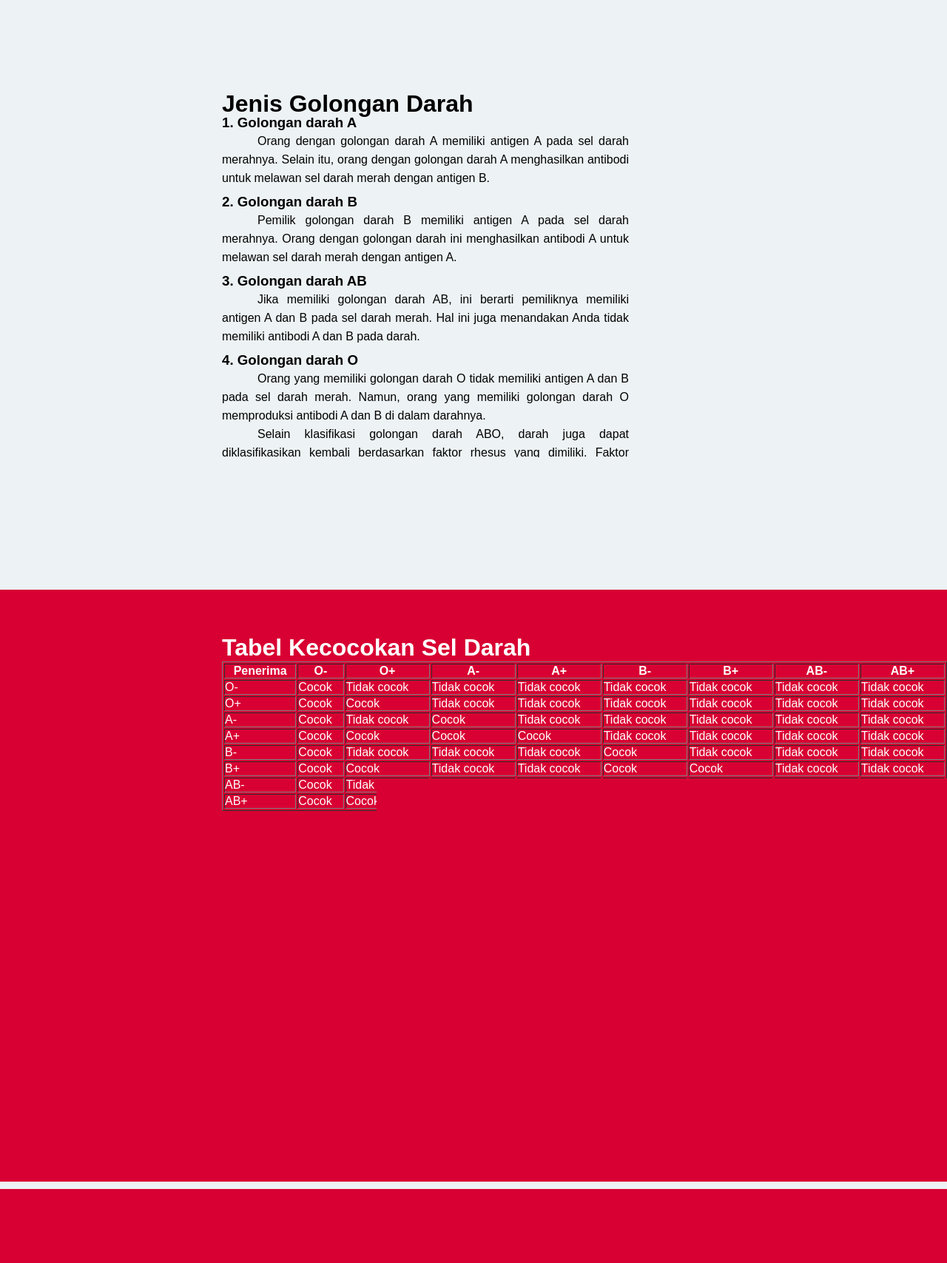
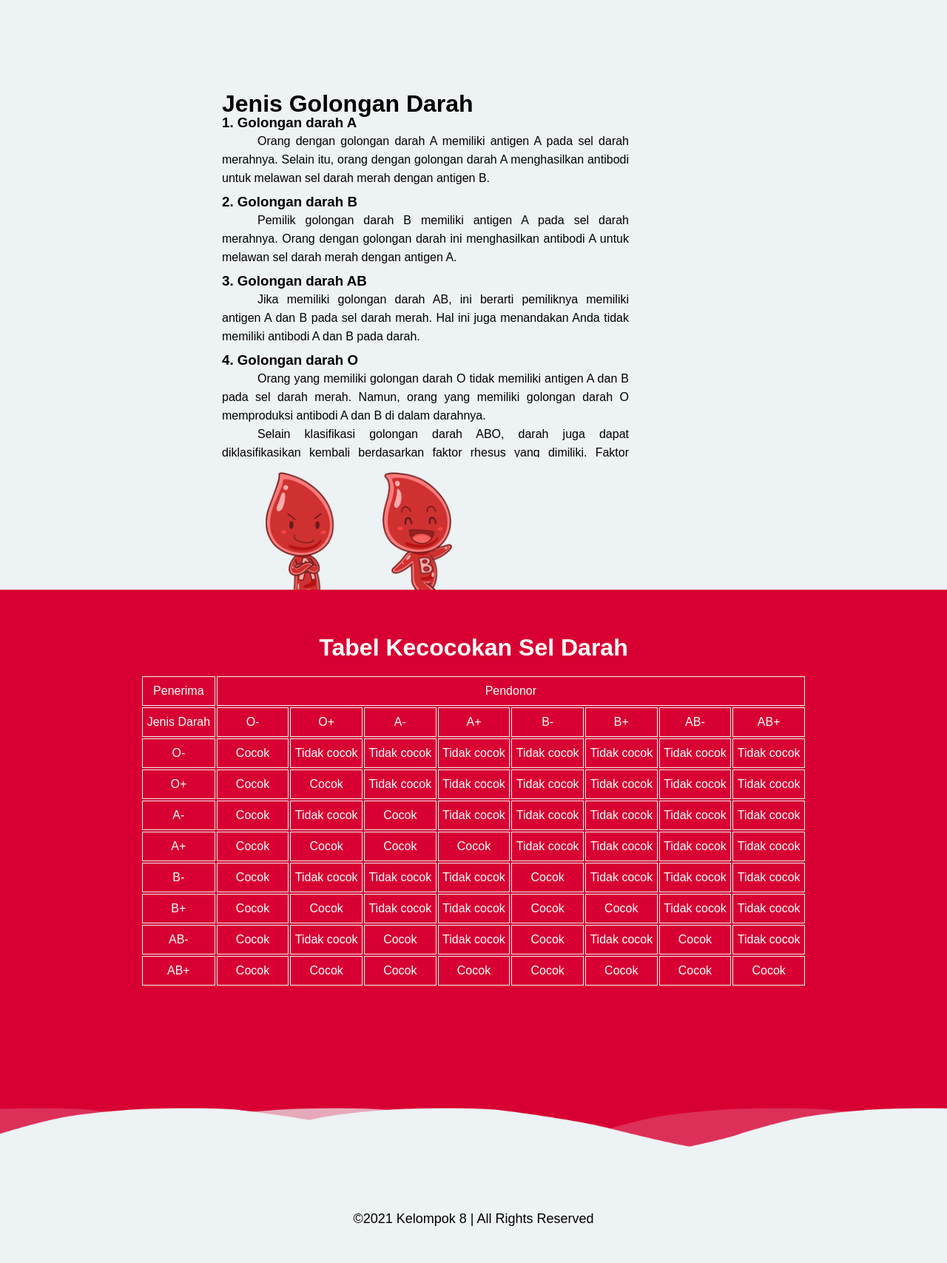
Before and after one commit to gabriellwrnc/Project-Screening-Donor-Darah-HTML-CSS-JS, a PHP site: page /landingpage.php in a window 1280 px wide. Shown: the part 1705-3412 px from the top of the page at 74% size. Before the commit the page ends 3312 px from the top, so only its background shows below. Run offline with PHP 8.4, Linux system fonts and the light colour scheme; the visitor is signed in with stand-in values (Sample User, id 1); data that the repository does not hold is empty; some web fonts are replaced.

Commit message:
Twelfth Commit

```diff
--- a/donordarah/CSS/indexstyle.css
+++ b/donordarah/CSS/indexstyle.css
@@ -116,6 +116,7 @@ button {
   color: #edf2f4;
   background: #8d99ae;
   margin-top: 30px;
+  margin-bottom: 30px;
   margin-left: 130px;
   text-align: center;
   padding: 20px 10px;
@@ -123,6 +124,7 @@ button {
   outline: none;
   border: 3px solid #8d99ae;
   border-radius: 20px;
+  transition: 0.5s;
   cursor: pointer;
 }
 
@@ -136,5 +138,6 @@ button:hover {
   color: #2b2d42;
   font-weight: 600;
   border: 3px solid #edf2f4;
-  box-shadow: 0 20px 60px #edf2f499;
+  box-shadow: 0 0px 60px #edf2f499
+  ,0 0px 30px #edf2f499;
 }
--- a/donordarah/CSS/landingpage.css
+++ b/donordarah/CSS/landingpage.css
@@ -11,6 +11,7 @@
 
 body {
     background: #EDF2F4;
+    height: fit-content;
 }
 
 a{
@@ -337,17 +338,98 @@ a.btn-scr:hover span{
 
 .isi-konten3 {
     position: relative;
-    padding-left: 250px;
     bottom: 10px;
     width: 100%;
-    height: 800px;
+    height: 900px;
     background-color: #D80032;
 }
 
 .wrapper-konten3 {
-    margin-left: 50px;
-    margin-top: 60px;
+    position: relative;
+    top: 60px;
+    margin: 0 auto;
     width: 980px;
     height: 490px;
     color: white;
 }
+
+.wrapper-konten3 table{
+    width: 900px;
+}
+
+.wrapper-konten3 table td{
+    width: 100px;
+    border: 1px solid #edf2f4;
+    height: 40px;
+}
+
+.isi-konten3 footer{
+    text-align: center;
+    position: relative;
+    overflow: visible;
+    top: 310px;
+    width: 100%;
+    background: #EDF2F4;
+    height: 100px;
+    padding: 20px 50px;
+}
+
+footer p{
+    position: relative;
+    top: 20px;
+    color: #000;
+    text-align: center;
+    font-size: 18px;
+}
+
+footer .wave{
+    position: absolute;
+    top: -100px;
+    left: 0;
+    width: 100%;
+    height: 100px;
+    background: url(wave.png);
+    background-size: 1000px 100px;
+}
+
+footer .wave#wave1{
+    z-index: 1000;
+    opacity: 1;
+    bottom: 0;
+    animation: animateWave1 4s linear infinite;
+}
+footer .wave#wave2{
+    z-index: 999;
+    opacity: 0.5;
+    bottom: 10px;
+    animation: animateWave2 4s linear infinite;
+}
+footer .wave#wave3{
+    z-index: 1000;
+    opacity: 0.2;
+    bottom: 15px;
+    animation: animateWave1 3s linear infinite;
+}
+footer .wave#wave2{
+    z-index: 999;
+    opacity: 0.7;
+    bottom: 20px;
+    animation: animateWave2 3s linear infinite;
+}
+
+@keyframes animateWave1 {
+    0%{
+        background-position-x: 1000px;
+    }
+    100%{
+        background-position-x: 0px;
+    }
+}
+@keyframes animateWave2 {
+    0%{
+        background-position-x: 0px;
+    }
+    100%{
+        background-position-x: 1000px;
+    }
+}
--- a/donordarah/CSS/screening.css
+++ b/donordarah/CSS/screening.css
@@ -231,7 +231,9 @@ li h1 {
   position: relative;
   background: none;
   display: block;
-  margin: 20px auto;
+  margin: 0 auto;
+  margin-top: 20px;
+  margin-bottom: 30px;
   text-align: center;
   border: 3px solid #000000;
   padding: 14px 40px;
@@ -247,4 +249,5 @@ li h1 {
   border: 3px solid #2ecc71;
   background: #2ecc71;
   color: #edf2f4;
+  box-shadow: 0 0 30px #2ecc71;
 }
--- a/donordarah/landingpage.php
+++ b/donordarah/landingpage.php
@@ -98,10 +98,9 @@
     </div>
 
     <div class="isi-konten" id="manfaat">
-        <div class="wrapper-konten">
-            <h1>Manfaat Mendonorkan</h1>
+        <div class="wrapper-konten" >
+            <h1 >Manfaat Mendonorkan</h1>
             <ul>
-                <li>
                     <h3>1. Mendeteksi Penyakit Serius</h3>
                     <p>Proses donor darah tentunya harus melalui beberapa prosedur. Tiap kali seseorang ingin mendonorkan darahnya, prosedur standarnya adalah pemferiksaan darah untuk mendeteksi penyakit serius. Sebut saja HIV, sifilis, hepatitis B, hepatitis C, hingga malaria. Hal ini penting dilakukan demi mengantisipasi adanya penularan penyakit melalui transfusi darah. Prosedur ini juga menjadi “lampu kuning” bagi pendonor agar lebih memperhatikan kondisi kesehatannya sendiri.</p>
                 </li>
@@ -155,18 +154,22 @@
     </div>
     <div class="isi-konten3" id="tabel">
         <div class="wrapper-konten3">
-            <h1>Tabel Kecocokan Sel Darah</h1>
-            <table border="1" cellpadding="20" style="width:100%">
+            <h1 style="text-align:center;">Tabel Kecocokan Sel Darah</h1> <br>
+            <table style="text-align:center; margin:0 auto;">
                 <tr>
-                    <th>Penerima</th>
-                    <th>O-</th>
-                    <th>O+</th>
-                    <th>A-</th>
-                    <th>A+</th>
-                    <th>B-</th>
-                    <th>B+</th>
-                    <th>AB-</th>
-                    <th>AB+</th>
+                    <td>Penerima</td>
+                    <td colspan="8" >Pendonor</td>
+                </tr>
+                <tr>
+                    <td>Jenis Darah</td>
+                    <td>O-</td>
+                    <td>O+</td>
+                    <td>A-</td>
+                    <td>A+</td>
+                    <td>B-</td>
+                    <td>B+</td>
+                    <td>AB-</td>
+                    <td>AB+</td>
                 </tr>
                 <tr>
                     <td>O-</td>
@@ -258,6 +261,15 @@
                 </tr>
             </table>
         </div>
+        <footer>
+            <div class="waves">
+                <div class="wave" id="wave1"></div>
+                <div class="wave" id="wave2"></div>
+                <div class="wave" id="wave3"></div>
+                <div class="wave" id="wave4"></div>
+            </div>
+            <p>©2021 Kelompok 8 | All Rights Reserved</p>
+        </footer>
     </div>
 
 
--- a/donordarah/loginadmin.php
+++ b/donordarah/loginadmin.php
@@ -50,8 +50,8 @@
                     <?php
                     include("config.php");
                     if (isset($_POST['login'])) {
-                        $username = mysqli_real_escape_string($conn, $_POST['username']);
-                        $password = $_POST['password'];
+                        $username = htmlspecialchars($_POST['username']);
+                        $password = htmlspecialchars($_POST['password']);
                         $res = mysqli_query($conn, "SELECT * FROM akun WHERE username = '" . strtolower($username) . "' AND role = 'Admin'");
                         $count = mysqli_num_rows($res);
                         if ($count == 1) {
```
Also changed, not shown: donordarah/CSS/profile.css (+5 -3 lines), donordarah/CSS/styleregister.css (+70 -7 lines), donordarah/CSS/userupdate.css (+9 -5 lines), donordarah/hasilform.php (+25 -24 lines), donordarah/loginuser.php (+22 -18 lines), donordarah/profileadmin.php (+22 -2 lines), donordarah/screening.php (+22 -22 lines), donordarah/userregister.php (+21 -15 lines), donordarah/userupdate.php (+8 -7 lines), donordarah/CSS/wave.png (added).
